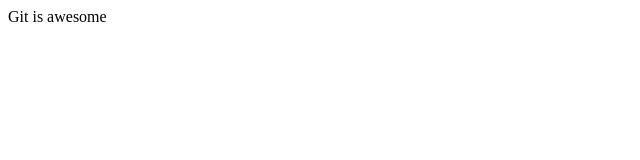
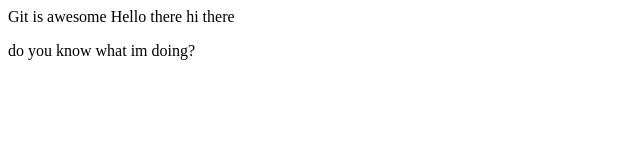
Before and after one commit to solomonmuir/gitproject, a plain HTML site: page index.html in a window 1280 px wide. Shown: the whole page, without its empty margins (0-640 px from the left). Drawn offline with Linux system fonts and the light colour scheme.

Commit message:
commit from author

```diff
--- a/index.html
+++ b/index.html
@@ -5,5 +5,10 @@
     <meta name="viewport" content="width=device-width, initial-scale=1.0">
     <title>Document</title>
 </head>
-<hl>Git is awesome</hl>
+<body>
+    <hl>Git is awesome Hello there</hl>
+<hl>hi there</hl>
+    <p>do you know what im doing?</p>
+</body>
+
 </html>
```
